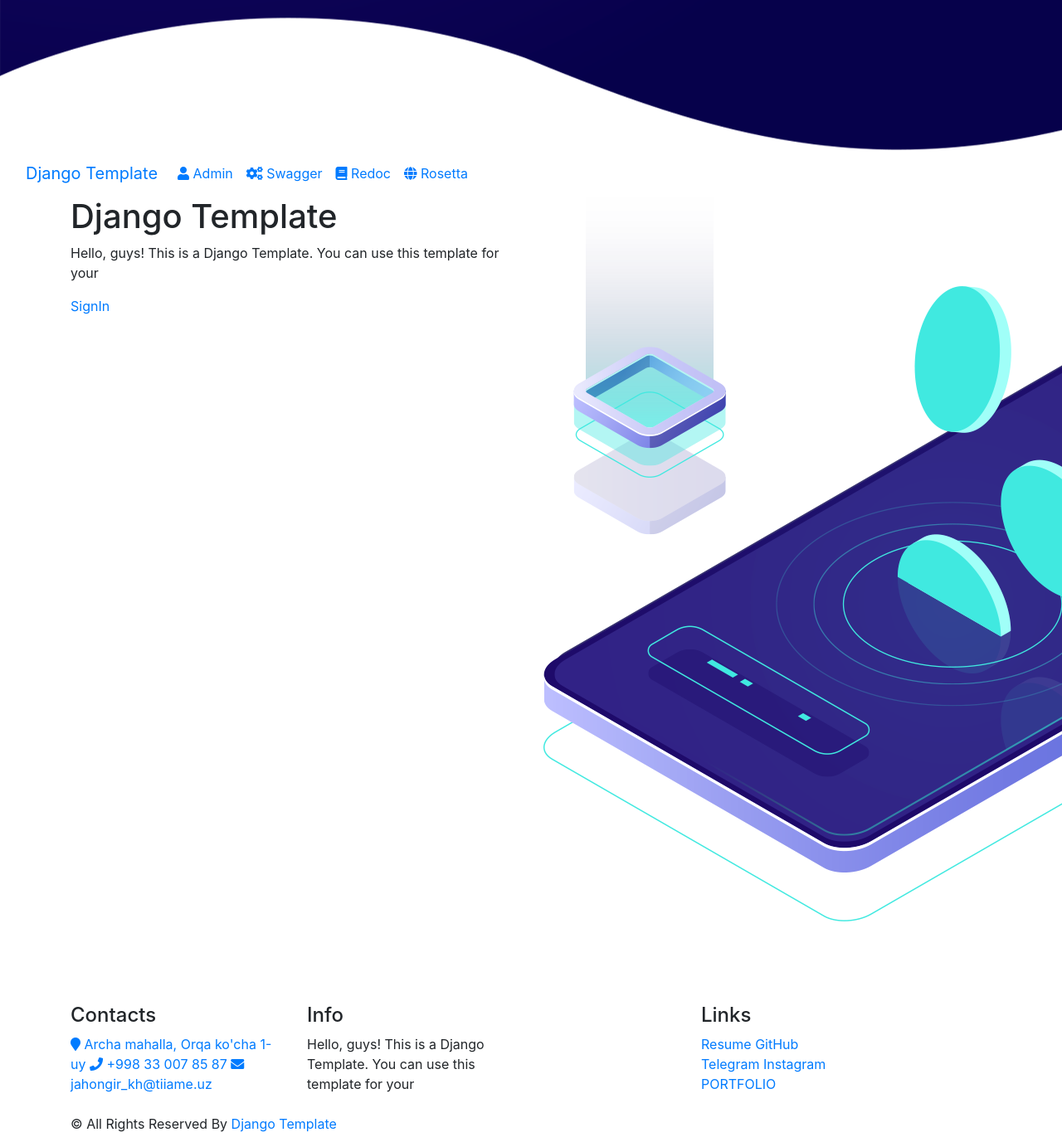
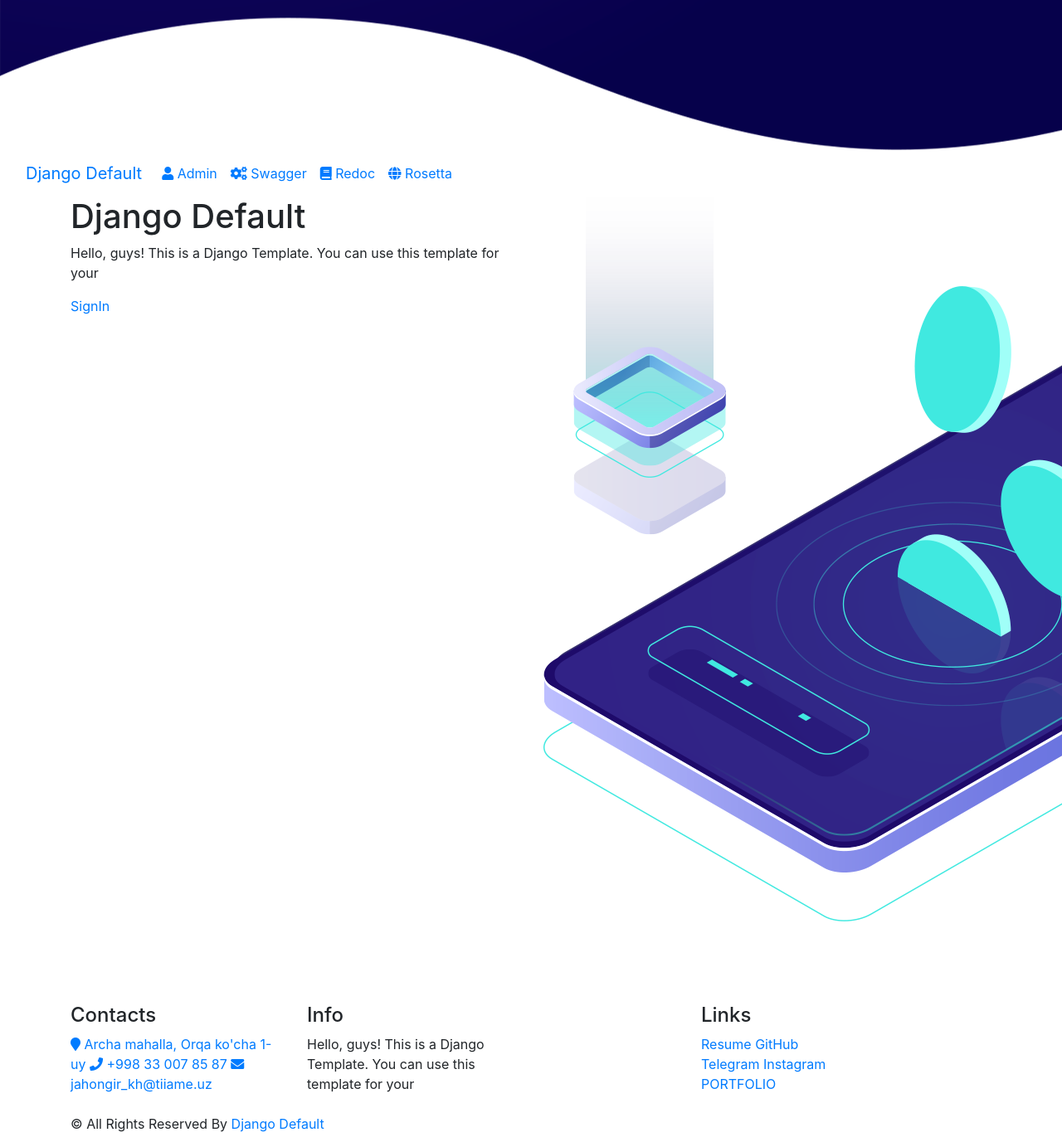
Before and after one commit to JahongirHakimjonov/DjangoDefault, a Django app: page / in a window 1280 px wide; the page is wider, and only the part inside the window is pictured. Shown: the part 712-2095 px from the top of that part at 83% size. Run offline with Django 5.2, Linux system fonts and the light colour scheme; parts of the project's set-up code (start-up, migrations or seed data) failed here and were passed over; some libraries are stand-ins or nearby versions.

Commit message:
fix: project

```diff
--- a/assets/templates/index.html
+++ b/assets/templates/index.html
@@ -2,21 +2,63 @@
 
 {% block body %}
     <!DOCTYPE html>
-    <html>
+    <html lang="en">
+    <head>
+        <meta charset="UTF-8">
+        <meta name="viewport" content="width=device-width, initial-scale=1">
+        <meta name="description"
+              content="Django Default is a Django project structure generator that simplifies the process of setting up new Django projects. It automates the cloning of a predefined Django project structure from a GitHub repository, enabling developers to start their projects with a solid foundation.">
+        <meta name="keywords" content="Django Default is a Django project structure generator by @ja_khan_gir">
+        <meta name="author" content="https://pypi.org/project/django-default/">
+        <meta name="robots" content="index, follow">
+        <link rel="shortcut icon" href="{% static 'images/favicon.ico' %}" type="image/x-icon">
+        <link rel="icon" href="{% static 'images/favicon.ico' %}" type="image/x-icon">
+        <link rel="shortcut icon" href="{% static 'images/favicon.ico' %}" type="image/x-icon">
 
-    <head>
-        <!-- Basic -->
-        <meta charset="utf-8"/>
-        <meta http-equiv="X-UA-Compatible" content="IE=edge"/>
-        <!-- Mobile Metas -->
-        <meta name="viewport" content="width=device-width, initial-scale=1, shrink-to-fit=no"/>
-        <!-- Site Metas -->
-        <meta name="keywords" content=""/>
-        <meta name="description" content=""/>
-        <meta name="author" content=""/>
-        <link rel="shortcut icon" href="{% static 'images/favicon.ico' %}" type="">
+        <!-- Open Graph Meta Tags -->
+        <meta property="og:title" content="A Django project structure generator by @ja_khan_gir">
+        <meta property="og:description"
+              content="Django Default is a Django project structure generator that simplifies the process of setting up new Django projects.">
+        <meta property="og:type" content="website">
+        <meta property="og:url" content="https://pypi.org/project/django-default/">
+        <meta property="og:image" content="https://i.postimg.cc/WzS3fs9f/Pics-Art-24-07-08-01-10-45-321.png">
+        <meta property="og:site_name" content="https://pypi.org/project/django-default/">
 
-        <title>Django Template</title>
+        <!-- Twitter Card Meta Tags -->
+        <meta name="twitter:card" content="summary_large_image">
+        <meta name="twitter:title" content="Django Default">
+        <meta name="twitter:description"
+              content="Django Default is a Django project structure generator that simplifies the process of setting up new Django projects.">
+        <meta name="twitter:image" content="https://i.postimg.cc/WzS3fs9f/Pics-Art-24-07-08-01-10-45-321.png">
+        <meta name="twitter:site" content="@ja_khan_gir">
+        <meta name="twitter:creator" content="@ja_khan_gir">
+
+        <!-- Canonical Link -->
+        <link rel="canonical" href="https://pypi.org/project/django-default/">
+
+        <!-- Schema Markup -->
+        <script type="application/ld+json">
+            {
+              "@context": "https://schema.org",
+              "@type": "SoftwareApplication",
+              "name": "Django Default",
+              "url": "https://pypi.org/project/django-default/",
+              "logo": "https://i.postimg.cc/WzS3fs9f/Pics-Art-24-07-08-01-10-45-321.png",
+              "sameAs": [
+                "https://t.me/ja_khan_gir",
+                "https://www.twitter.com/ja_khan_gir",
+                "https://www.instagram.com/ja_khan_gir",
+              ],
+              "contactPoint": {
+                "@type": "ContactPoint",
+                "telephone": "+998-33-007-85-87",
+                "contactType": "customer service"
+              }
+            }
+        </script>
+
+
+        <title>Django Default</title>
 
         <!-- bootstrap core css -->
         <link rel="stylesheet" type="text/css" href="{% static 'css/bootstrap.css' %}"/>
@@ -54,9 +96,9 @@
         <header class="header_section">
             <div class="container-fluid">
                 <nav class="navbar navbar-expand-lg custom_nav-container ">
-                    <a class="navbar-brand" href="">
+                    <a class="navbar-brand" href="/">
             <span>
-              Django Template
+              Django Default
             </span>
                     </a>
 
@@ -104,13 +146,13 @@
                             <div class="col-md-6 ">
                                 <div class="detail-box">
                                     <h1>
-                                        Django Template
+                                        Django Default
                                     </h1>
                                     <p>
                                         Hello, guys! This is a Django Template. You can use this template for your
                                     </p>
                                     <div class="btn-box">
-                                        <a href="admin/" class="btn1">
+                                        <a href="{% url 'admin:index' %}" class="btn1">
                                             SignIn
                                         </a>
                                     </div>
@@ -208,7 +250,7 @@
                             <a class="" href="https://t.me/ja_khan_gir">
                                 Telegram
                             </a>
-                            <a class="" href="http://instagram.com/ja_khan_gir">
+                            <a class="" href="https://www.instagram.com/ja_khan_gir">
                                 Instagram
                             </a>
                             <a class="" href="https://jahongirhakimjonov.github.io/portfolio/">
@@ -217,18 +259,6 @@
                         </div>
                     </div>
                 </div>
-                {#                <div class="col-md-6 col-lg-3 info_col ">#}
-                {#                    <h4>#}
-                {#                        Subscribe#}
-                {#                    </h4>#}
-                {#                    <form method="post">#}
-                {#                        {% csrf_token %}#}
-                {#                        {{ form.useremail }}#}
-                {#                        <button type="submit">#}
-                {#                            Yuborish#}
-                {#                        </button>#}
-                {#                    </form>#}
-                {#                </div>#}
             </div>
         </div>
     </section>
@@ -240,7 +270,7 @@
         <div class="container">
             <p>
                 &copy; <span id="displayYear"></span> All Rights Reserved By
-                <a href="/assets/static">Django Template</a>
+                <a href="https://pypi.org/project/django-default/">Django Default</a>
             </p>
         </div>
     </section>
```
